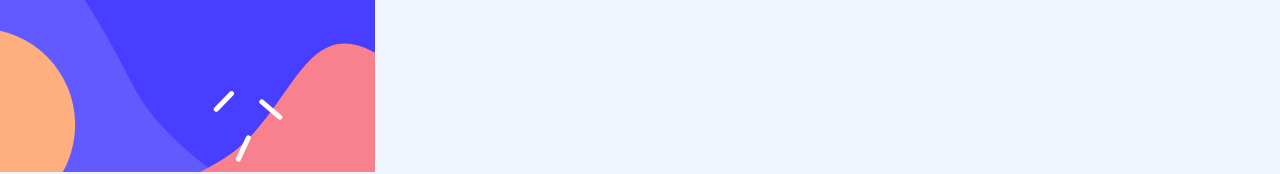
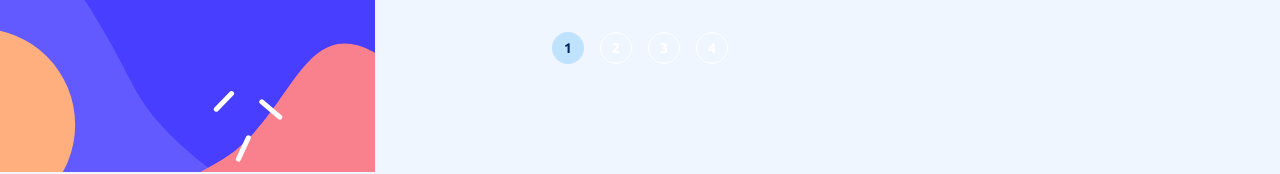
Before and after one commit to danaYatsuta/fm-multi-step-form, a Vue app: page / in a window 1280 px wide. Shown: the top 174 px of the page. Built offline with nearby package versions, Linux system fonts and the light colour scheme; the HTML template or start-up script is replaced by a standard one.

Commit message:
Add step buttons

```diff
--- a/src/App.vue
+++ b/src/App.vue
@@ -1,7 +1,28 @@
+<script setup lang="ts">
+import { ref } from 'vue'
+import StepButton from './components/StepButton.vue'
+
+const currentStep = ref(1)
+const lastCompletedStep = ref(1)
+
+function onStepButtonClick(step: number) {
+  if (step <= lastCompletedStep.value) currentStep.value = step
+}
+</script>
+
 <template>
   <div
-    class="font-ubuntu bg-magnolia min-h-screen bg-[url(./img/bg-sidebar-mobile.svg)] bg-no-repeat"
+    class="font-ubuntu bg-magnolia flex min-h-screen flex-col bg-[url(./img/bg-sidebar-mobile.svg)] bg-no-repeat"
   >
+    <nav class="mt-8 flex gap-4 self-center">
+      <StepButton
+        v-for="step in 4"
+        :key="step"
+        :number="step"
+        :active="step == currentStep"
+        @click="onStepButtonClick(step)"
+      />
+    </nav>
     <div class="absolute right-0 bottom-0 left-0 h-18 bg-white"></div>
   </div>
 </template>
--- /dev/null
+++ b/src/components/StepButton.vue
@@ -0,0 +1,16 @@
+<script setup lang="ts">
+defineProps<{
+  number: number
+  active?: boolean
+}>()
+</script>
+
+<template>
+  <button
+    type="button"
+    class="flex h-8 w-8 items-center justify-center rounded-full pb-px text-sm font-bold"
+    :class="{ 'bg-light-blue text-marine-blue': active, 'border text-white': !active }"
+  >
+    {{ number }}
+  </button>
+</template>
```
